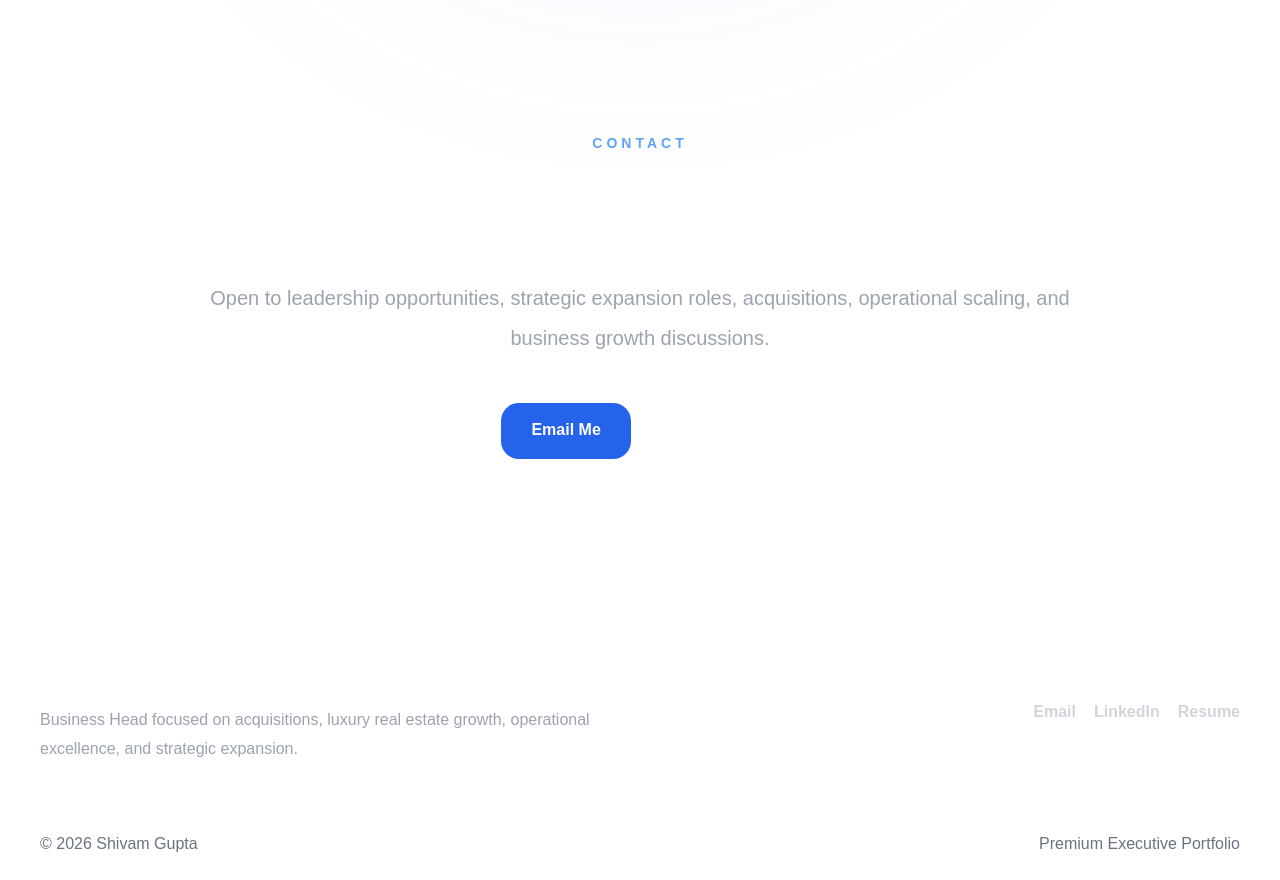
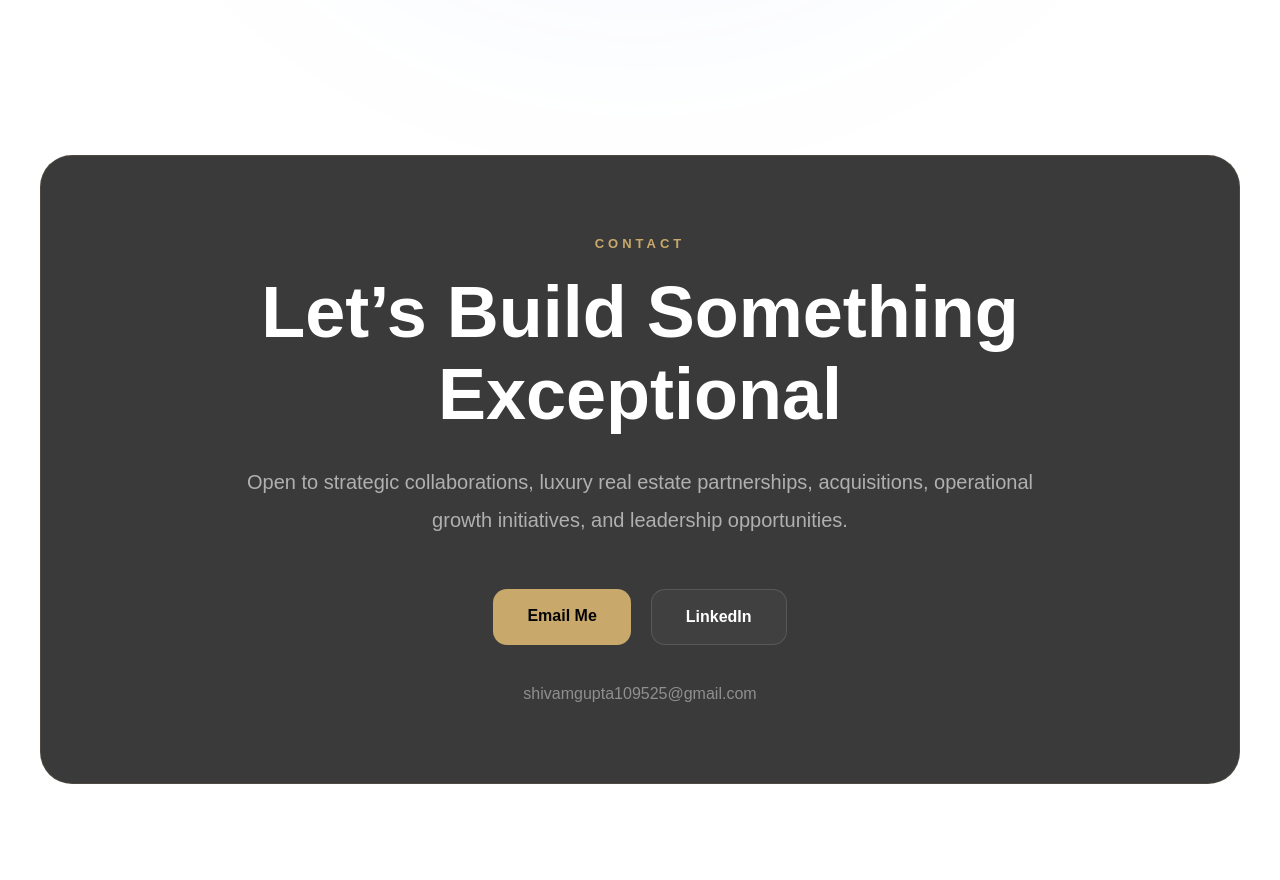
Before and after one commit to shivamgupta95/shivam-portfolio, a Next.js app: page / in a window 1280 px wide. Shown: the part 11120-12000 px from the top of the page. Built offline with nearby package versions, Linux system fonts and the light colour scheme.

Commit message:
fixed updated email everywhere

```diff
--- a/components/Contact.tsx
+++ b/components/Contact.tsx
@@ -5,28 +5,35 @@ export default function Contact() {
   return (
 
     <section
-      id="contact"
       style={{
-        padding: "120px 20px",
-        textAlign: "center",
+        padding: "140px 24px",
+        position: "relative",
       }}
     >
 
       <div
         style={{
-          maxWidth: "900px",
+          maxWidth: "1200px",
           margin: "0 auto",
+          textAlign: "center",
+          background:
+            "rgba(15,15,15,0.82)",
+          border:
+            "1px solid rgba(200,169,107,0.15)",
+          borderRadius: "32px",
+          padding: "80px 40px",
+          backdropFilter: "blur(20px)",
         }}
       >
 
         <p
           style={{
-            color: "#60A5FA",
+            color: "#C8A96B",
             textTransform: "uppercase",
             letterSpacing: "4px",
             marginBottom: "20px",
-            fontSize: "14px",
             fontWeight: "700",
+            fontSize: "13px",
           }}
         >
           Contact
@@ -35,52 +42,55 @@ export default function Contact() {
         <h2
           style={{
             fontSize: "clamp(42px,7vw,72px)",
-            lineHeight: "1.1",
+            color: "white",
             marginBottom: "28px",
-            color: "white",
           }}
         >
-          Let’s Connect
+          Let’s Build Something Exceptional
         </h2>
 
         <p
           style={{
-            color: "#9CA3AF",
+            color: "#B0B0B0",
             fontSize: "20px",
-            lineHeight: "2",
-            marginBottom: "45px",
+            lineHeight: "1.9",
+            maxWidth: "800px",
+            margin: "0 auto 50px",
           }}
         >
-          Open to leadership opportunities,
-          strategic expansion roles,
+          Open to strategic collaborations,
+          luxury real estate partnerships,
           acquisitions,
-          operational scaling,
-          and business growth discussions.
+          operational growth initiatives,
+          and leadership opportunities.
         </p>
 
         <div
           style={{
             display: "flex",
+            gap: "20px",
             justifyContent: "center",
-            gap: "20px",
             flexWrap: "wrap",
           }}
         >
 
+          {/* EMAIL */}
           <a
-            href="mailto:guptashivam251095@gmail.com"
+            href="mailto:shivamgupta109525@gmail.com"
             style={{
-              background: "#2563EB",
-              color: "white",
-              padding: "18px 30px",
-              borderRadius: "18px",
+              background: "#C8A96B",
+              color: "#050505",
+              padding: "18px 34px",
+              borderRadius: "14px",
               textDecoration: "none",
               fontWeight: "700",
+              fontSize: "16px",
             }}
           >
             Email Me
           </a>
 
+          {/* LINKEDIN */}
           <a
             href="https://www.linkedin.com/in/shivam-gupta-a86963285"
             target="_blank"
@@ -88,10 +98,13 @@ export default function Contact() {
               border:
                 "1px solid rgba(255,255,255,0.12)",
               color: "white",
-              padding: "18px 30px",
-              borderRadius: "18px",
+              padding: "18px 34px",
+              borderRadius: "14px",
               textDecoration: "none",
               fontWeight: "700",
+              fontSize: "16px",
+              background:
+                "rgba(255,255,255,0.03)",
             }}
           >
             LinkedIn
@@ -99,6 +112,17 @@ export default function Contact() {
 
         </div>
 
+        {/* EMAIL TEXT */}
+        <p
+          style={{
+            marginTop: "40px",
+            color: "#8F8F8F",
+            fontSize: "16px",
+          }}
+        >
+          shivamgupta109525@gmail.com
+        </p>
+
       </div>
 
     </section>
--- a/components/SocialBar.tsx
+++ b/components/SocialBar.tsx
@@ -21,30 +21,50 @@ export default function SocialBar() {
       }}
     >
 
-      {[
-        {
-          label: "LI",
-          href: "https://www.linkedin.com/in/shivam-gupta-a86963285",
-        },
-        {
-          label: "@",
-          href: "mailto:guptashivam251095@gmail.com",
-        },
-        {
-          label: "CV",
-          href: "/resume.pdf",
-        },
-        {
-          label: "WA",
-          href: "https://wa.me/917738753396",
-        },
-      ].map((item, index) => (
+      {/* LINKEDIN */}
+      <a
+        href="https://www.linkedin.com/in/shivam-gupta-a86963285"
+        target="_blank"
+        style={socialStyle(isMobile)}
+      >
+        LI
+      </a>
 
+      {/* EMAIL */}
       <a
-          key={index}
-          href={item.href}
+        href="mailto:shivamgupta109525@gmail.com"
+        style={socialStyle(isMobile)}
+      >
+        @
+      </a>
+
+      {/* RESUME */}
+      <a
+        href="/resume.pdf"
         target="_blank"
-          style={{
+        style={socialStyle(isMobile)}
+      >
+        CV
+      </a>
+
+      {/* WHATSAPP */}
+      <a
+        href="https://wa.me/917738753396"
+        target="_blank"
+        style={socialStyle(isMobile)}
+      >
+        WA
+      </a>
+
+    </div>
+
+  );
+}
+
+function socialStyle(isMobile: boolean) {
+
+  return {
+
     width: isMobile ? "58px" : "68px",
     height: isMobile ? "58px" : "68px",
     borderRadius: "20px",
@@ -62,14 +82,7 @@ export default function SocialBar() {
     fontWeight: "800",
     boxShadow:
       "0 20px 40px rgba(0,0,0,0.28)",
-          }}
-        >
-          {item.label}
-        </a>
 
-      ))}
+  } as React.CSSProperties;
 
-    </div>
-
-  );
 }
```
Lines whose indentation alone changed are shown as unchanged.
